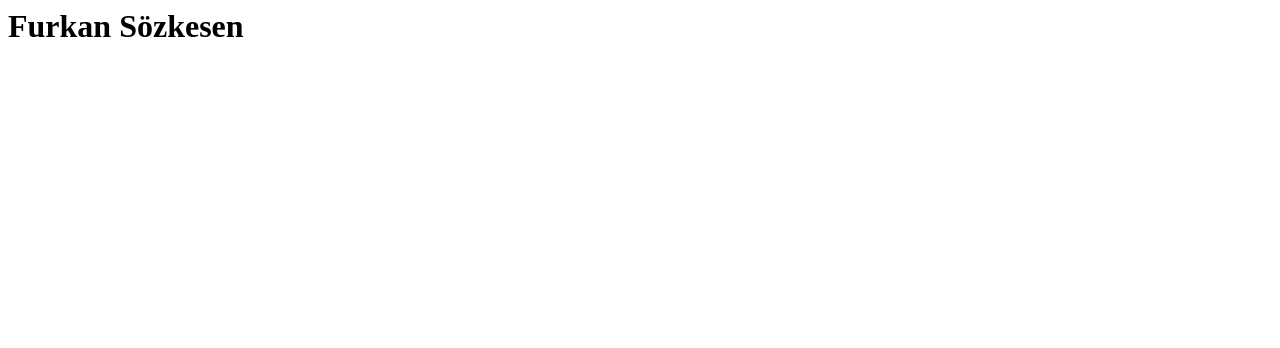
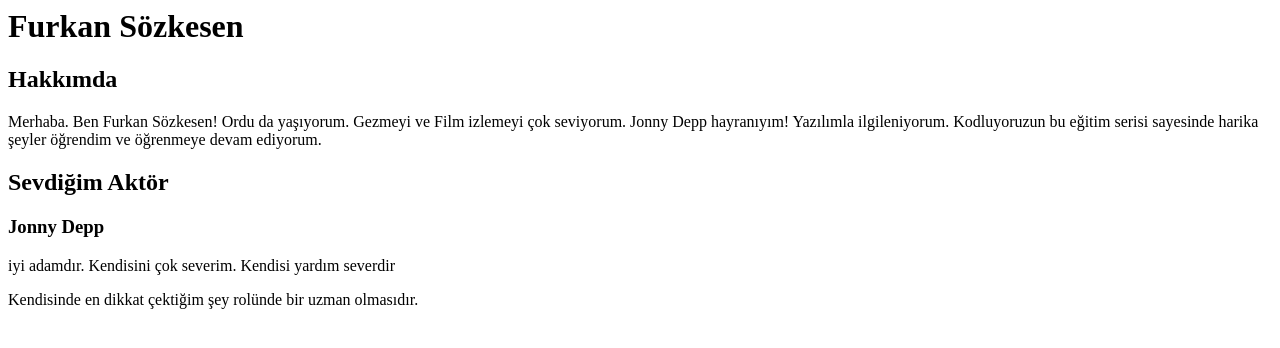
Before and after one commit to TheBestComputer/HTML-DEV1, a plain HTML site: page index.html in a window 1280 px wide. Drawn offline with Linux system fonts and the light colour scheme.

Commit message:
index.html de değişiklik yapıldı.

```diff
--- a/index.html
+++ b/index.html
@@ -1 +1,9 @@
 <h1>Furkan Sözkesen</h1>
+<!--hakkımda-->
+<h2>Hakkımda</h2>
+<p>Merhaba. Ben Furkan Sözkesen! Ordu da yaşıyorum. Gezmeyi ve Film izlemeyi çok seviyorum. Jonny Depp hayranıyım! Yazılımla ilgileniyorum. Kodluyoruzun bu eğitim serisi sayesinde harika şeyler öğrendim ve öğrenmeye devam ediyorum.</p>
+<!--sevdiğim aktör hakkkında bilgi.-->
+<h2>Sevdiğim Aktör</h2>
+<h3>Jonny Depp</h3>
+<p>iyi adamdır. Kendisini çok severim. Kendisi yardım severdir</p>
+<p>Kendisinde en dikkat çektiğim şey rolünde bir uzman olmasıdır.</p>
```
